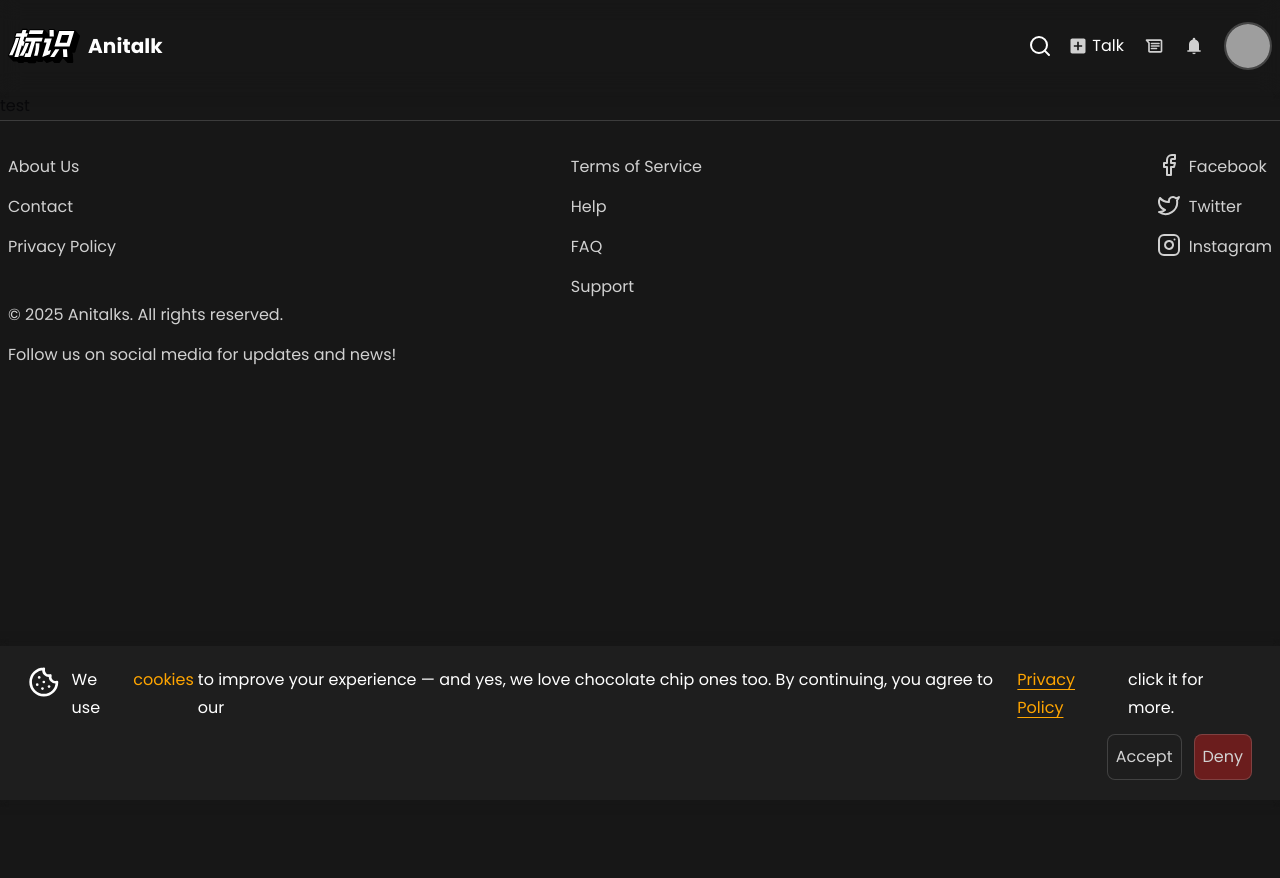
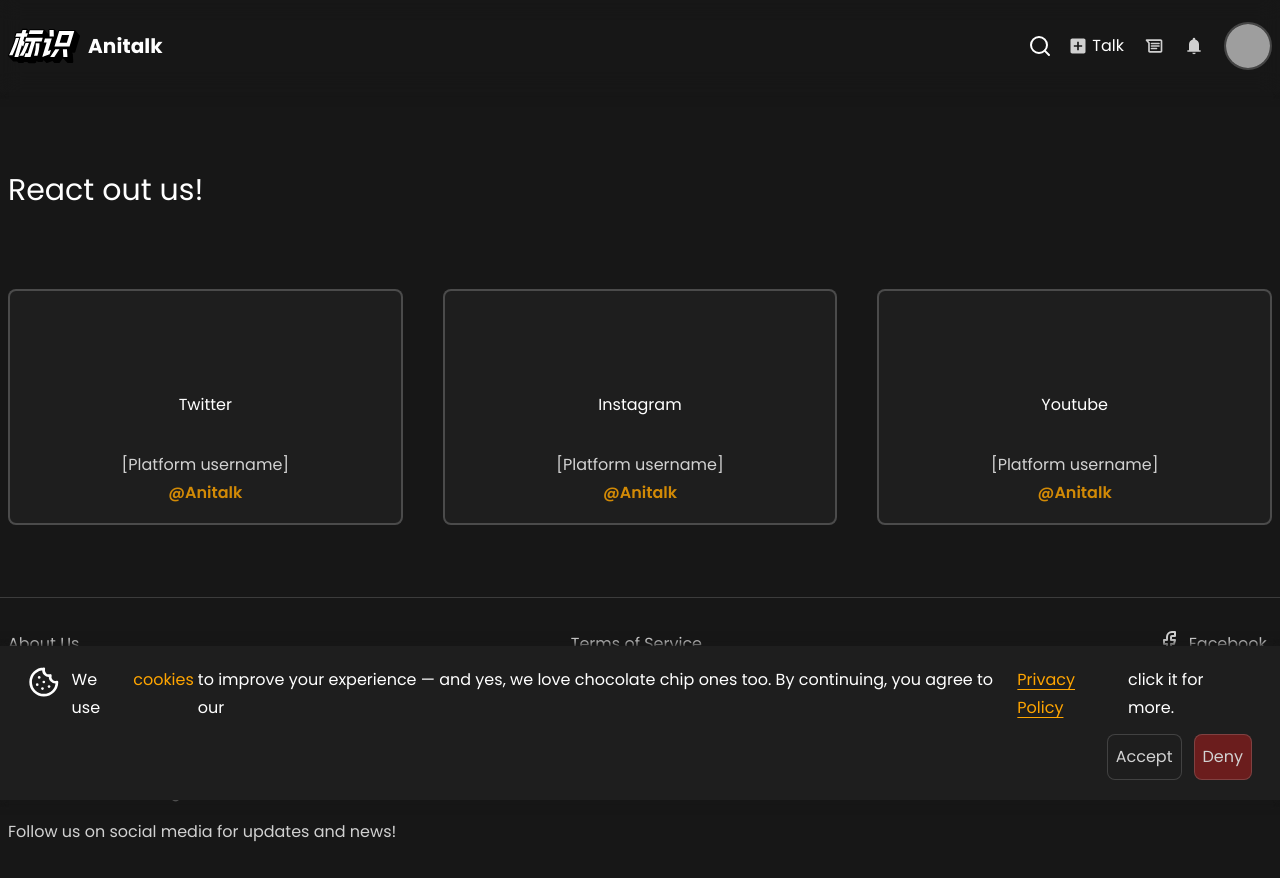
Before and after one commit to enesuur/anitalk-frontend-dev, a Next.js app: page /contact in a window 1280 px wide. Before the commit the page ends 800 px from the top, so only its background shows below. Built offline with nearby package versions, Linux system fonts and the light colour scheme; grey boxes are pictures that could not be loaded; what next-redux-wrapper would draw is missing.

Commit message:
feat:Social Cards

```diff
--- /dev/null
+++ b/src/app/contact/_components/SocialCard.module.css
@@ -0,0 +1,47 @@
+.cardBox {
+  display: flex;
+  flex-direction: column;
+  row-gap: var(--spacing-xl);
+  padding: var(--spacing-lg);
+  background-color: var(--soft-dark);
+  border-radius: var(--border-radius);
+  border: 2px solid var(--faded-white);
+  transition: border-color 0.3s ease-in-out;
+}
+
+.cardBox .headerBox {
+  font-size: var(--font-size-lg);
+  font-weight: 500;
+  display: flex;
+  flex-direction: column;
+  align-items: center;
+}
+
+.logoBox {
+  width: 72px;
+  height: 72px;
+  max-width: max-content;
+}
+
+.logoBox svg {
+  width: 100%;
+  height: 100%;
+  color: var(--white);
+  opacity: var(--opacity);
+}
+
+.platformBox p {
+  display: flex;
+  flex-direction: column;
+  align-items: center;
+  opacity: var(--opacity);
+}
+.platformBox span {
+  color: var(--orange);
+  font-weight: 600;
+  opacity: 1;
+}
+
+.cardBox:hover {
+  border-color: var(--orange);
+}
--- /dev/null
+++ b/src/app/contact/_components/SocialCard.tsx
@@ -0,0 +1,38 @@
+import React from 'react';
+import { H3 } from '@/shared/ui/headings';
+import Button from '@/shared/ui/button/Button';
+import styles from './SocialCard.module.css';
+
+export interface ISocialCardProps {
+  title: string;
+  url: string;
+  logo: React.ReactNode;
+  platformName: string;
+}
+
+const SocialCard: React.FC<ISocialCardProps> = ({ title, url, logo, platformName }) => {
+  return (
+    <a
+      href={url}
+      target='_blank'
+      rel='noopener noreferrer'
+      className={styles.cardBox}
+      aria-label={`Visit our ${platformName} page`}
+      title={`Go to ${title}`}
+    >
+      <div className={styles.headerBox}>
+        <div className={styles.logoBox}>{logo}</div>
+        <H3>{title}</H3>
+      </div>
+
+      <div className={styles.platformBox}>
+        <p>
+          [Platform username]
+          <span>{'@' + platformName}</span>
+        </p>
+      </div>
+    </a>
+  );
+};
+
+export default React.memo(SocialCard);
--- a/src/app/contact/_styles/Layout.module.css
+++ b/src/app/contact/_styles/Layout.module.css
@@ -1,3 +1,4 @@
 .layout {
   flex-grow: 1;
+  color: var(--white);
 }
--- a/src/app/contact/_styles/Page.module.css
+++ b/src/app/contact/_styles/Page.module.css
@@ -0,0 +1,5 @@
+.socialBox {
+  display: grid;
+  grid-template-columns: repeat(3, 1fr);
+  gap: var(--spacing-4xl);
+}
--- a/src/app/contact/page.tsx
+++ b/src/app/contact/page.tsx
@@ -1,7 +1,63 @@
 import React from 'react';
+import { z } from 'zod';
+import InpMail from '@/shared/ui/input/mail/InpMail';
+import TextArea from '@/shared/ui/input/textarea/TextArea';
+import TextInput from '@/shared/ui/input/TextInput';
+import { H1, H2 } from '@/shared/ui/headings';
+import { X, Instagram, Youtube } from '@/assets/icons';
+import { ISocialCardProps } from './_components/SocialCard';
+import SocialCard from './_components/SocialCard';
+import styles from './_styles/Page.module.css';
 
-const page = () => {
-  return <div>test</div>;
+export const SOCIAL_ITEMS: readonly ISocialCardProps[] = [
+  {
+    title: 'Twitter',
+    url: 'https://x.com',
+    logo: <X />,
+    platformName: 'Anitalk',
+  },
+  {
+    title: 'Instagram',
+    url: 'https://instagram.com',
+    logo: <Instagram />,
+    platformName: 'Anitalk',
+  },
+  {
+    title: 'Youtube',
+    url: 'https://youtube.com',
+    logo: <Youtube />,
+    platformName: 'Anitalk',
+  },
+];
+
+Object.freeze(SOCIAL_ITEMS);
+
+const Page = () => {
+  return (
+    <React.Fragment>
+      <section>
+        <div className='container'>
+          <H1>React out us!</H1>
+        </div>
+      </section>
+
+      <section>
+        <div className='container'>
+          <div className={styles.socialBox}>
+            {SOCIAL_ITEMS.map((item: ISocialCardProps, index: number) => (
+              <SocialCard
+                key={index}
+                title={item.title}
+                url={item.url}
+                logo={item.logo}
+                platformName={item.platformName}
+              />
+            ))}
+          </div>
+        </div>
+      </section>
+    </React.Fragment>
+  );
 };
 
-export default page;
+export default Page;
--- /dev/null
+++ b/src/assets/icons/Instagram.tsx
@@ -0,0 +1,51 @@
+import { SVGProps } from 'react';
+
+export function Instagram(props: SVGProps<SVGSVGElement>) {
+  return (
+    <svg xmlns='http://www.w3.org/2000/svg' width='1em' height='1em' viewBox='0 0 24 24' {...props}>
+      {/* Icon from Material Line Icons by Vjacheslav Trushkin - https://github.com/cyberalien/line-md/blob/master/license.txt */}
+      <circle cx='17' cy='7' r='1.5' fill='currentColor' fillOpacity='0'>
+        <animate
+          fill='freeze'
+          attributeName='fill-opacity'
+          begin='1.3s'
+          dur='0.15s'
+          values='0;1'
+        ></animate>
+      </circle>
+      <g
+        fill='none'
+        stroke='currentColor'
+        strokeLinecap='round'
+        strokeLinejoin='round'
+        strokeWidth='2'
+      >
+        <path
+          strokeDasharray='72'
+          strokeDashoffset='72'
+          d='M16 3c2.76 0 5 2.24 5 5v8c0 2.76 -2.24 5 -5 5h-8c-2.76 0 -5 -2.24 -5 -5v-8c0 -2.76 2.24 -5 5 -5h4Z'
+        >
+          <animate
+            fill='freeze'
+            attributeName='stroke-dashoffset'
+            dur='0.6s'
+            values='72;0'
+          ></animate>
+        </path>
+        <path
+          strokeDasharray='28'
+          strokeDashoffset='28'
+          d='M12 8c2.21 0 4 1.79 4 4c0 2.21 -1.79 4 -4 4c-2.21 0 -4 -1.79 -4 -4c0 -2.21 1.79 -4 4 -4'
+        >
+          <animate
+            fill='freeze'
+            attributeName='stroke-dashoffset'
+            begin='0.7s'
+            dur='0.6s'
+            values='28;0'
+          ></animate>
+        </path>
+      </g>
+    </svg>
+  );
+}
--- /dev/null
+++ b/src/assets/icons/Youtube.tsx
@@ -0,0 +1,31 @@
+import { SVGProps } from 'react';
+
+export function Youtube(props: SVGProps<SVGSVGElement>) {
+  return (
+    <svg xmlns='http://www.w3.org/2000/svg' width='1em' height='1em' viewBox='0 0 24 24' {...props}>
+      {/* Icon from Material Line Icons by Vjacheslav Trushkin - https://github.com/cyberalien/line-md/blob/master/license.txt */}
+      <path fill='currentColor' fillOpacity='0' d='M12 11L12 12L12 13z'>
+        <animate
+          fill='freeze'
+          attributeName='d'
+          begin='0.6s'
+          dur='0.2s'
+          values='M12 11L12 12L12 13z;M10 8.5L16 12L10 15.5z'
+        ></animate>
+        <set fill='freeze' attributeName='fill-opacity' begin='0.6s' to='1'></set>
+      </path>
+      <path
+        fill='none'
+        stroke='currentColor'
+        strokeDasharray='64'
+        strokeDashoffset='64'
+        strokeLinecap='round'
+        strokeLinejoin='round'
+        strokeWidth='2'
+        d='M12 5c9 0 9 0 9 7c0 7 0 7 -9 7c-9 0 -9 0 -9 -7c0 -7 0 -7 9 -7Z'
+      >
+        <animate fill='freeze' attributeName='stroke-dashoffset' dur='0.6s' values='64;0'></animate>
+      </path>
+    </svg>
+  );
+}
--- a/src/assets/icons/index.ts
+++ b/src/assets/icons/index.ts
@@ -33,3 +33,5 @@ export * from './XVariant';
 export * from './Share';
 export * from './Report';
 export * from './Copy';
+export * from './Instagram';
+export * from './Youtube';
```
